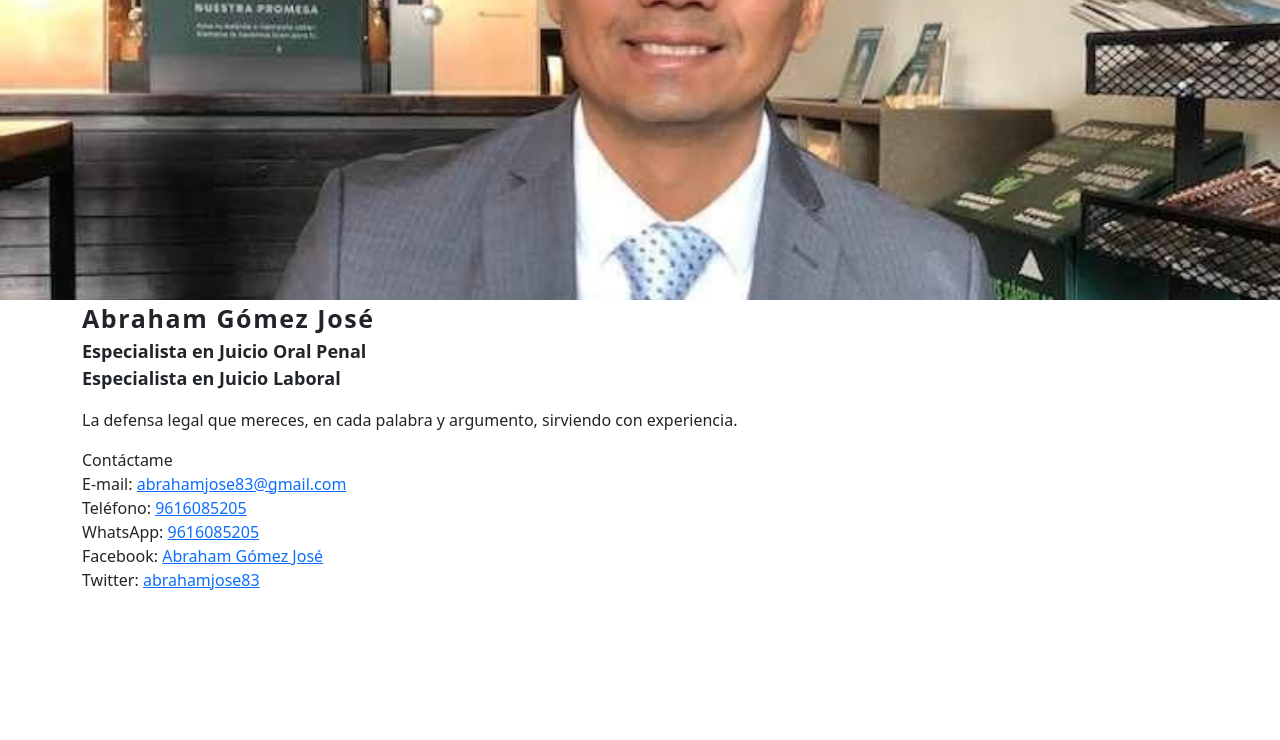
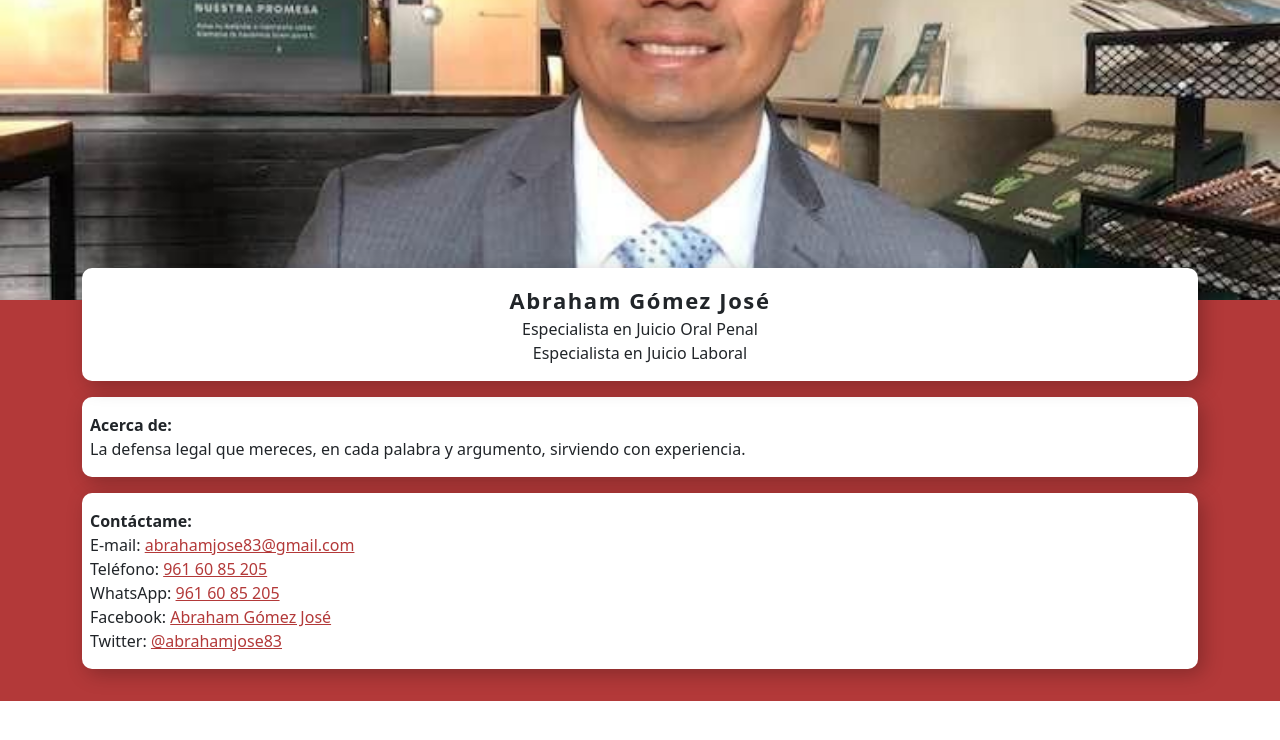
Before and after one commit to 4me7h/digitalcard, a React (Create React App) app: page / in a window 1280 px wide. Shown: the top 740 px of the page. Built offline with nearby package versions, Linux system fonts and the light colour scheme.

Commit message:
style: content and cards

```diff
--- a/src/components/Content.js
+++ b/src/components/Content.js
@@ -7,22 +7,11 @@ import Col from "react-bootstrap/esm/Col";
 import "./Content.scss";
 
 const Content = (props) => {
-    const {
-        name,
-        position,
-        company,
-        aboutText,
-        email,
-        phone,
-        whatsapp,
-        whatsappmssg,
-        facebook,
-        facebookURL,
-        twitter
-    } = props;
+    const {name, position, company, aboutText, email, phone, whatsapp, whatsappmssg, facebook, facebookURL, twitter} = props;
+
     const twitterURL = `https://twitter.com/${twitter}`;
     const emailURL = `mailto:${email}`;
-    const phoneURL = `tel:${phone}`;
+    const phoneURL = `tel:${phone.replace(/\s+/g, '')}`;
     const whatsappURL = `https://wa.me/${whatsapp}?text=${whatsappmssg}`;
 
     return(
@@ -37,16 +26,24 @@ const Content = (props) => {
                                 <span className="content__company">{company}</span>
                             </div>
                             <div className="content__about">
+                                <span className="content__about__title">
+                                    Acerca de:
+                                </span>
                                 <span className="content__about__text">
                                     {aboutText}
                                 </span>
                             </div>
                             <div className="content__contact">
-                                <span className="content__contact__title">Contáctame</span>
+                                <span className="content__contact__title">Contáctame:</span>
+
                                 <span className="content__contact__email">E-mail: <a href={emailURL}>{email}</a></span>
-                                <span className="content__contact__phone">Teléfono: <a href={phoneURL}>{phone}</a> </span>
+
+                                <span className="content__contact__phone">Teléfono: <a href={phoneURL}>{phone}</a></span>
+
                                 <span className="content__contact__whatsapp">WhatsApp: <a href={whatsappURL} target="_blank" rel="noreferrer">{phone}</a> </span>
+
                                 <span className="content__contact__facebook">Facebook: <a href={facebookURL} target="_blank" rel="noreferrer">{facebook}</a></span>
+
                                 <span className="content__contact__twitter">Twitter: <a href={twitterURL} target="_blank" rel="noreferrer">{twitter}</a></span>
                             </div>
                         </div>
--- a/src/components/Content.scss
+++ b/src/components/Content.scss
@@ -1,32 +1,53 @@
 .content {
+    background-color: #b33939;;
+    a {
+        color: #b33939;
+    }
     &__header {
-        margin-bottom: 1rem;
+        margin-bottom: -1rem;
+        box-shadow: 5px 5px 20px rgba(black, .25);
+        border-radius: 10px;
+        padding: 1rem .5rem;
+        position: relative;
+        top: -2rem;
+        background-color: white;
+        text-align: center;
     }
     &__name {
         display: block;
-        font-size: 25px;
+        font-size: 22px;
         font-weight: bold;
         letter-spacing: .1rem;
     }
     &__position {
         display: block;
-        font-size: 18px;
-        font-weight: bold;
     }
     &__company {
         display: block;
-        font-size: 18px;
-        font-weight: bold;
     }
     &__about {
+        box-shadow: 5px 5px 20px rgba(black, .25);
+        border-radius: 10px;
+        padding: 1rem .5rem;
         margin-bottom: 1rem;
+        background-color: white;
+        &__title {
+            display: block;
+            font-weight: bold;
+        }
         &__text {
             display: block;
         }
     }
     &__contact {
+        box-shadow: 5px 5px 20px rgba(black, .25);
+        border-radius: 10px;
+        padding: 1rem .5rem;
+        background-color: white;
+        margin-bottom: 2rem;
         &__title {
             display: block;
+            font-weight: bold;
         }
         &__email {
             display: block;
--- a/src/components/ProfileCard.js
+++ b/src/components/ProfileCard.js
@@ -19,12 +19,12 @@ const Card = () => {
                 company = "Especialista en Juicio Laboral"
                 aboutText = "La defensa legal que mereces, en cada palabra y argumento, sirviendo con experiencia."
                 email = "abrahamjose83@gmail.com"
-                phone = "9616085205"
+                phone = "961 60 85 205"
                 whatsapp = "529616085205"
                 whatsappmssg ="Estoy%20interesado%20en%20tu%20servicio"
                 facebook = "Abraham Gómez José"
                 facebookURL = "https://www.facebook.com/abraham.gomezjose"
-                twitter = "abrahamjose83"
+                twitter = "@abrahamjose83"
             />
         </section>
     );
```
